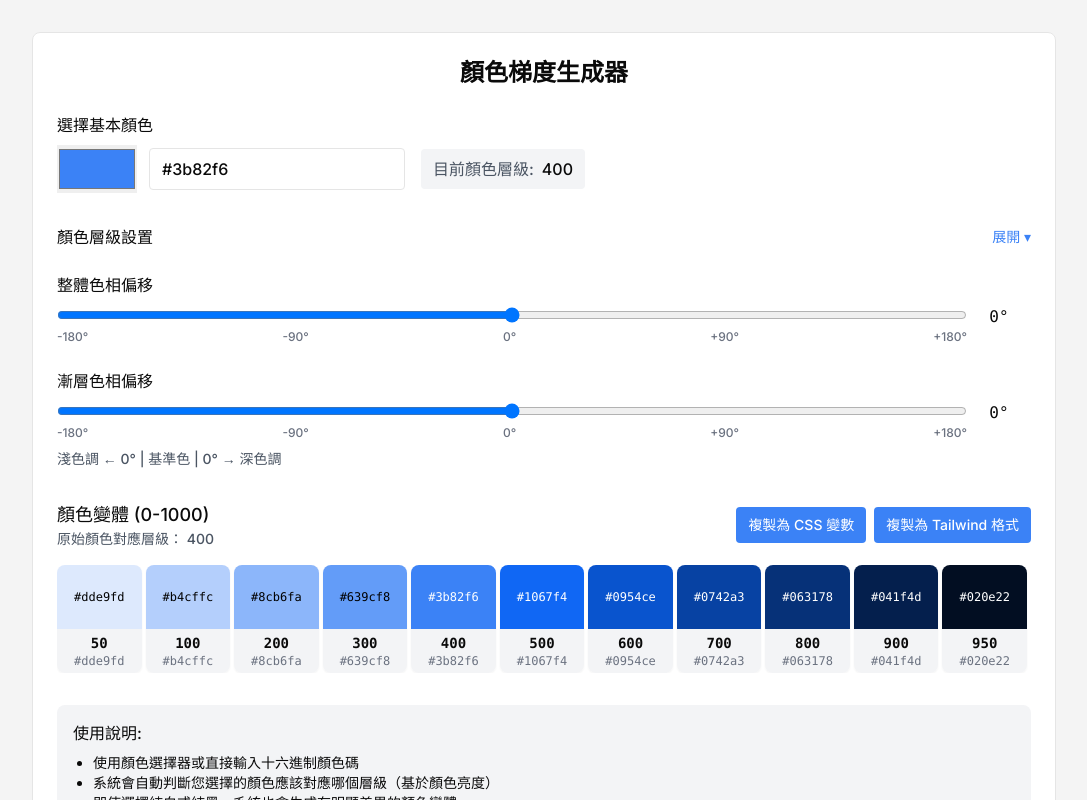
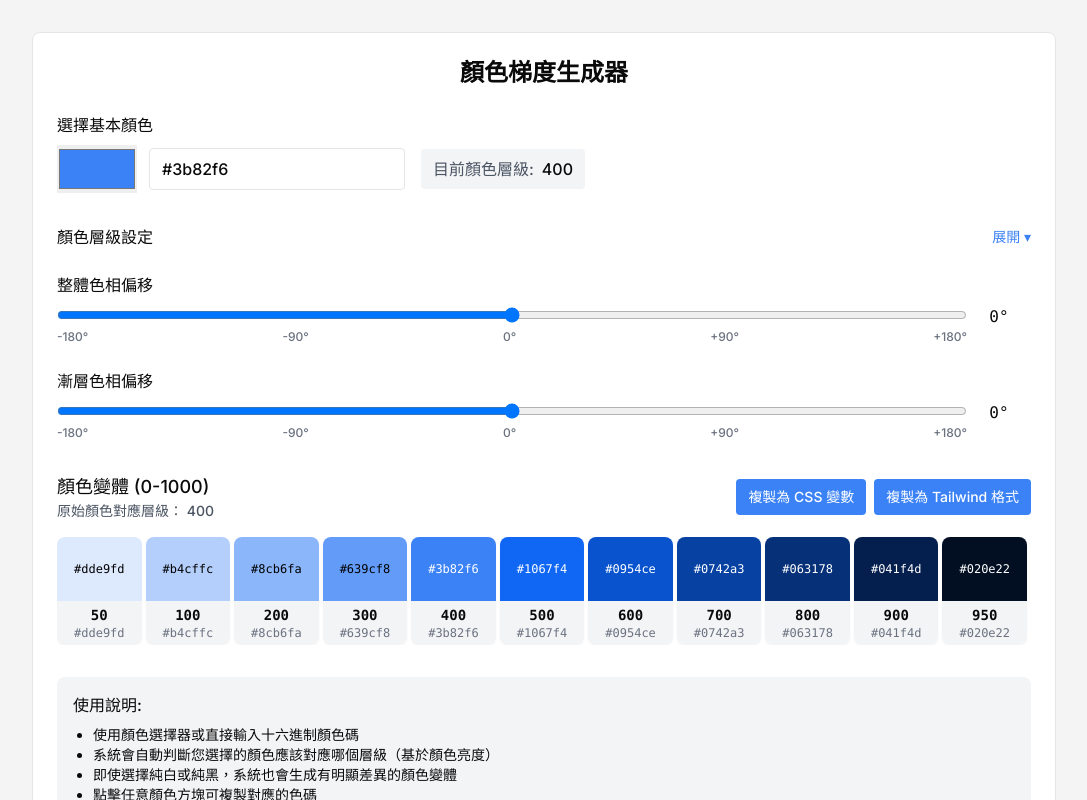
Before and after one commit to mant0u0/web-widget, a Next.js app: page /ColorBox in a window 1280 px wide. Shown: the whole page, without its empty margins (96-1183 px from the left). Built offline with nearby package versions, Linux system fonts and the light colour scheme; a web font is replaced by a local one.

Commit message:
[Mantou] 新增顏色工具 5

```diff
--- a/app/ColorBox/page.tsx
+++ b/app/ColorBox/page.tsx
@@ -56,8 +56,8 @@ const ColorShadeGenerator: React.FC = () => {
     const max = Math.max(r, g, b);
     const min = Math.min(r, g, b);
     let h = 0,
-      s = 0,
-      l = (max + min) / 2;
+      s = 0;
+    const l = (max + min) / 2;
 
     if (max !== min) {
       const d = max - min;
@@ -113,7 +113,7 @@ const ColorShadeGenerator: React.FC = () => {
       return levels.length > 0
         ? levels
         : [0, 50, 100, 200, 300, 400, 500, 600, 700, 800, 900, 950, 1000];
-    } catch (error) {
+    } catch (_error) {
       // 出錯時使用默認層級
       return [0, 50, 100, 200, 300, 400, 500, 600, 700, 800, 900, 950, 1000];
     }
@@ -125,7 +125,8 @@ const ColorShadeGenerator: React.FC = () => {
     if (!rgb) return;
 
     // 獲取基本顏色的HSL值
-    let hsl = rgbToHsl(rgb.r, rgb.g, rgb.b);
+    // let hsl = rgbToHsl(rgb.r, rgb.g, rgb.b);
+    const hsl = rgbToHsl(rgb.r, rgb.g, rgb.b);
 
     // 應用整體色相偏移
     hsl.h = (hsl.h + hueShift) % 360;
@@ -398,10 +399,10 @@ const ColorShadeGenerator: React.FC = () => {
           </div>
         </div>
 
-        {/* 層級設置 */}
+        {/* 層級設定 */}
         <div className="mb-6">
           <div className="mb-2 flex items-center justify-between">
-            <label className="font-medium">顏色層級設置</label>
+            <label className="font-medium">顏色層級設定</label>
             <button
               className="text-sm text-blue-500 hover:text-blue-600"
               onClick={() => setShowLevelSettings(!showLevelSettings)}
@@ -507,12 +508,6 @@ const ColorShadeGenerator: React.FC = () => {
               {gradientHueShift}°
             </div>
           </div>
-
-          <p className="mt-2 text-sm text-gray-600">
-            淺色調 ← <span className="font-medium">{-gradientHueShift}°</span> |
-            基準色 | <span className="font-medium">{gradientHueShift}°</span> →
-            深色調
-          </p>
         </div>
 
         {/* 色調預覽 */}
@@ -582,7 +577,7 @@ const ColorShadeGenerator: React.FC = () => {
             <li>系統會自動判斷您選擇的顏色應該對應哪個層級（基於顏色亮度）</li>
             <li>即使選擇純白或純黑，系統也會生成有明顯差異的顏色變體</li>
             <li>點擊任意顏色方塊可複製對應的色碼</li>
-            <li>可複製為 CSS 變數或 Tailwind 配置格式</li>
+            <li>可複製為 CSS 變數或 Tailwind 格式</li>
             <li>使用整體色相偏移來整體調整所有顏色變體的色相</li>
             <li>
               漸層色相偏移以基準色為中心點，淺色調和深色調分別向相反方向偏移
```
